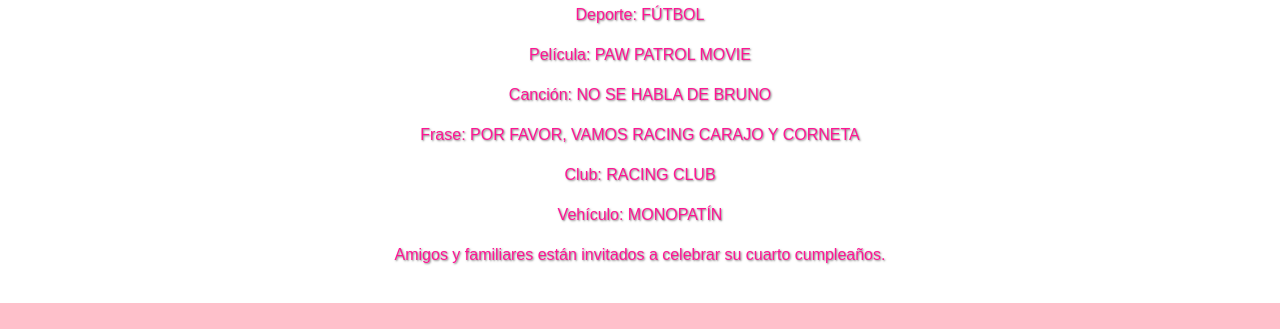
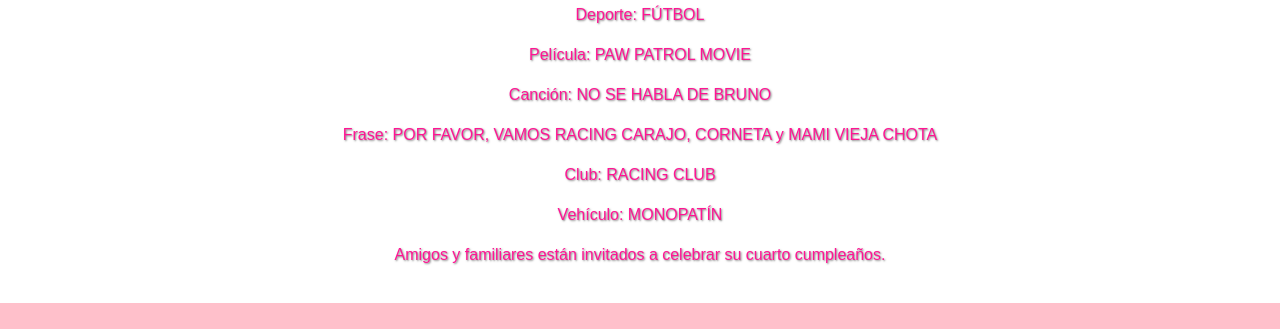
Before and after one commit to Atreyu2406/cumple_ori, a plain HTML site: page index.html in a window 1280 px wide. Shown: the part 840-1169 px from the top of the page. Drawn offline with nearby package versions, Linux system fonts and the light colour scheme.

Commit message:
feat: old woman

```diff
--- a/index.html
+++ b/index.html
@@ -103,7 +103,7 @@
         <p>Deporte: FÚTBOL</p>
         <p>Película: PAW PATROL MOVIE</p>
         <p>Canción: NO SE HABLA DE BRUNO</p>
-        <p>Frase: POR FAVOR, VAMOS RACING CARAJO Y CORNETA</p>
+        <p>Frase: POR FAVOR, VAMOS RACING CARAJO, CORNETA y MAMI VIEJA CHOTA</p>
         <p>Club: RACING CLUB</p>
         <p>Vehículo: MONOPATÍN</p>
         <p>Amigos y familiares están invitados a celebrar su cuarto cumpleaños.</p>
```
